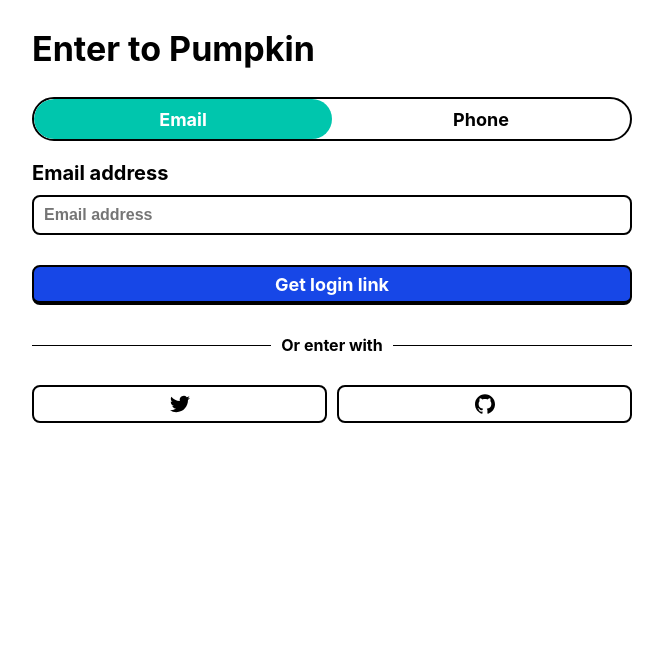
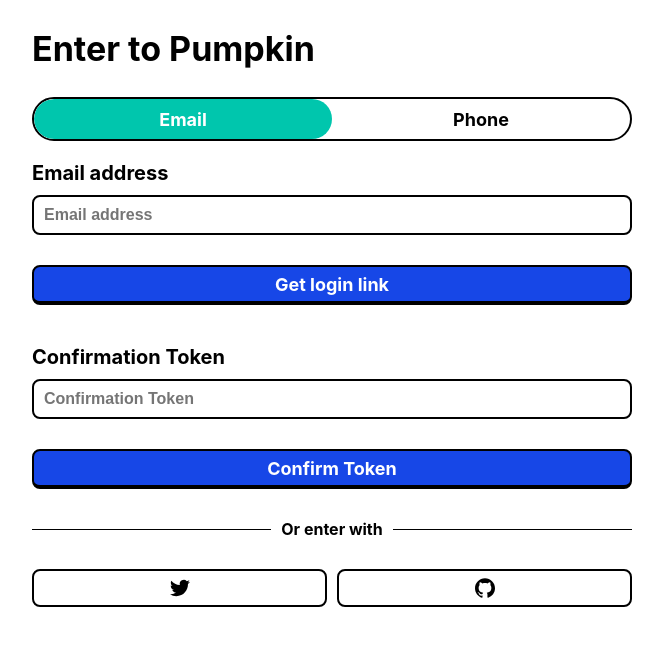
Before and after one commit to Bori-github/pumpkin-market, a Next.js app: page /enter in a window 1280 px wide. Shown: the top 646 px of the page, without its empty margins (308-971 px from the left). Built offline with nearby package versions, Linux system fonts and the light colour scheme.

Commit message:
feat(enter.tsx): token 확인 후 home으로 페이지 이동 구현

```diff
--- a/src/pages/enter.tsx
+++ b/src/pages/enter.tsx
@@ -1,5 +1,5 @@
 import type { NextPage } from 'next';
-import { useState } from 'react';
+import { useEffect, useState } from 'react';
 import TwitterIcon from 'assets/twitter.svg';
 import GithubIcon from 'assets/github.svg';
 import styled from '@emotion/styled';
@@ -8,6 +8,7 @@
 import { FormButtom } from 'components/FormButton';
 import { useForm } from 'react-hook-form';
 import useMutation from 'libs/client/useMutation';
+import { useRouter } from 'next/router';
 
 interface EnterFromProps {
   email?: string;
@@ -23,6 +24,7 @@
 }
 
 const Enter: NextPage = () => {
+  const router = useRouter();
   const [enter, { loading, data, error }] =
     useMutation<MutationResult>('/api/users/enter');
   const [
@@ -54,6 +56,12 @@
     if (tokenLoading) return;
     confirmToken(validData);
   };
+
+  useEffect(() => {
+    if (tokenData?.ok) {
+      router.push('/');
+    }
+  }, [router, tokenData]);
 
   return (
     <Section>
@@ -108,7 +116,7 @@
           }
         />
       </Form>
-      {data?.ok && (
+      {/* {data?.ok && ( */}
       <Form onSubmit={tokenHandleSubmit(onTokenSubmit)}>
         <Input
           register={tokenRegister('token', {
@@ -123,7 +131,7 @@
           text={tokenLoading ? 'Loading' : 'Confirm Token'}
         />
       </Form>
-      )}
+      {/* )} */}
       <OtherMethodContainer>
         <OtherMethodText>Or enter with</OtherMethodText>
       </OtherMethodContainer>
```
Lines whose indentation alone changed are shown as unchanged.
